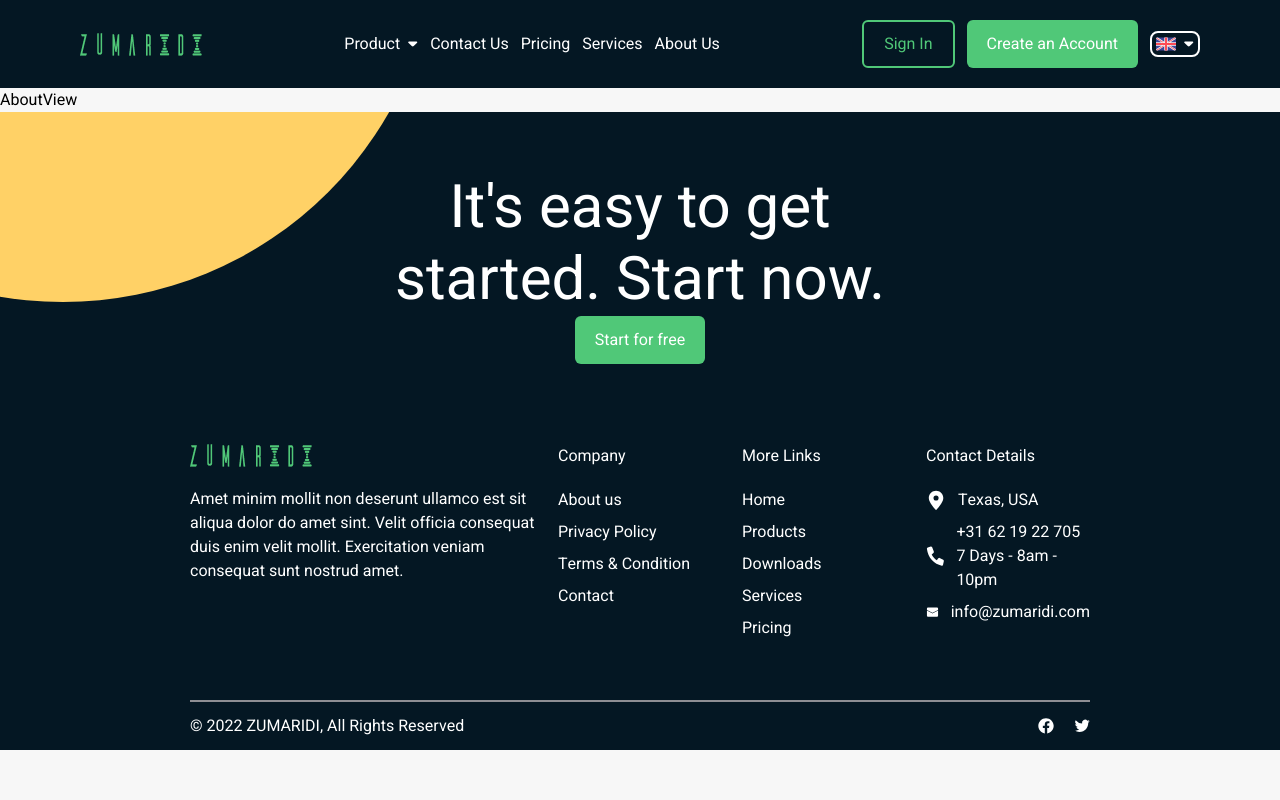
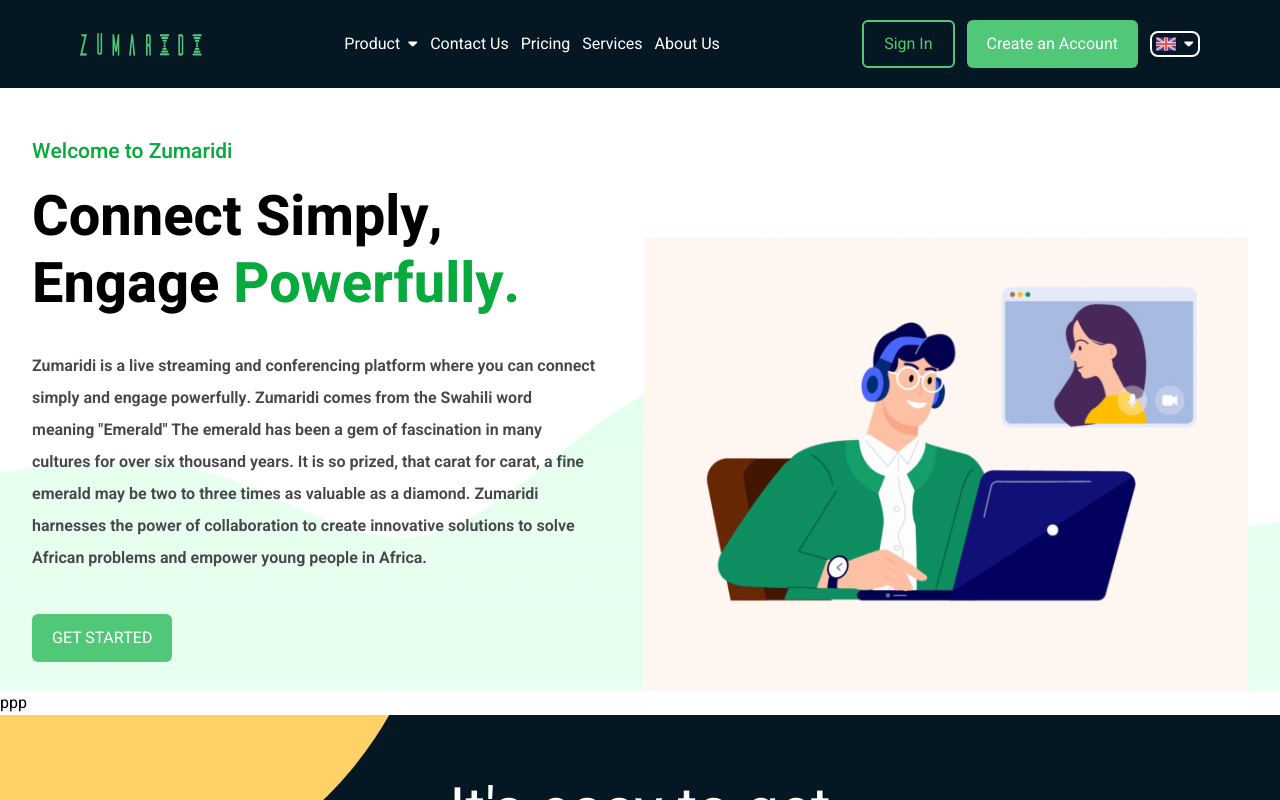
Before and after one commit to Jesutofunmi5/new, a React (Create React App) app: page /about in a window 1280 px wide. Shown: the top 800 px of the page. Built offline with nearby package versions, Linux system fonts and the light colour scheme.

Commit message:
feat: add about hero section

```diff
--- a/src/pages/About/AboutView.tsx
+++ b/src/pages/About/AboutView.tsx
@@ -1,5 +1,48 @@
+import { ZUimages } from "assets";
+import { Button } from "components";
+import { SIGNUP } from "routes/CONSTANTS";
+
 const AboutView = () => {
-  return <div>AboutView</div>;
+  return (
+    <div className="text-lg bg-white">
+      <div
+        className="w-full h-max overflow-hidden bg-cover bg-white"
+        style={{ backgroundImage: `url('${ZUimages.aboutBackground}')` }}
+      >
+        <div className="mt-12 px-8">
+          <h6 className="text-green text-2xl font-medium">Welcome to Zumaridi</h6>
+          <div className="pt-4 w-1/2">
+            <h1 className="text-main text-[3.5rem] font-bold">
+              Connect Simply,
+              <p>
+                Engage
+                <span className="text-green"> Powerfully.</span>
+              </p>
+            </h1>
+          </div>
+          <div className="grid grid-cols-1 md:grid-cols-2 gap-2 pt-8">
+            <div className="pr-10">
+              <p className="text-2xl font-semibold leading-8 text-gray mb-10">
+                Zumaridi is a live streaming and conferencing platform where you can connect simply
+                and engage powerfully. Zumaridi comes from the Swahili word meaning "Emerald" The
+                emerald has been a gem of fascination in many cultures for over six thousand years.
+                It is so prized, that carat for carat, a fine emerald may be two to three times as
+                valuable as a diamond. Zumaridi harnesses the power of collaboration to create
+                innovative solutions to solve African problems and empower young people in Africa.
+              </p>
+              <Button to={SIGNUP} className="absolute -mr-[650px] px-16 uppercase ">
+                Get Started
+              </Button>
+            </div>
+            <div className="mt-10 md:-mt-[7rem]">
+              <img src={ZUimages.aboutConference} />
+            </div>
+          </div>
+        </div>
+      </div>
+      <div className="">ppp</div>
+    </div>
+  );
 };
 
 export default AboutView;
```
Also changed, not shown: public/img/users/conference_preview.png (added).
